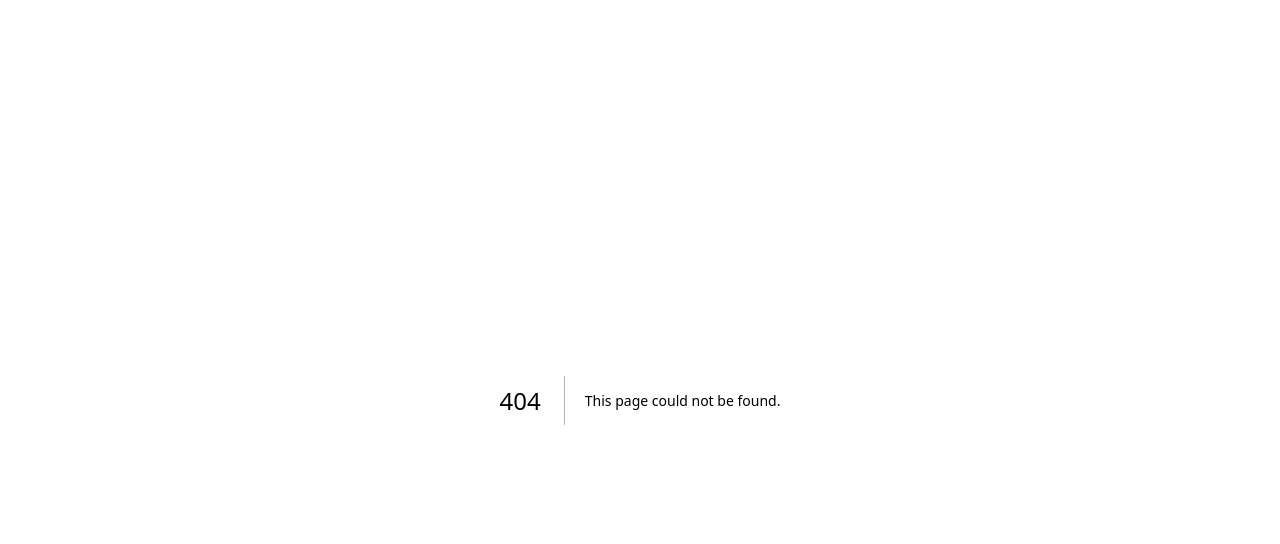
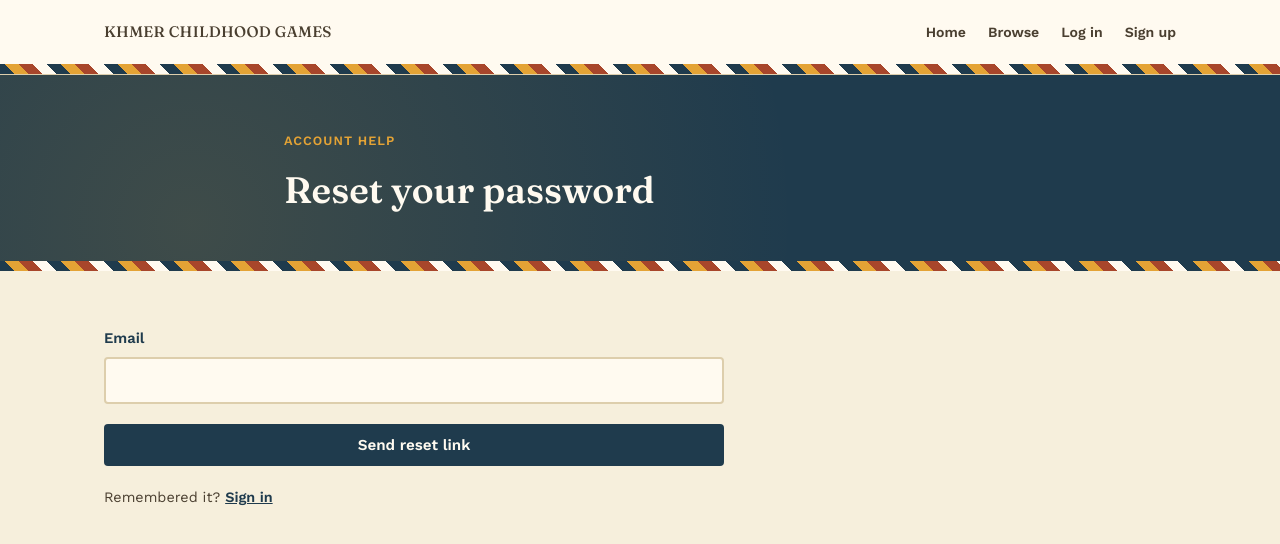
Before and after one commit to rothanayorn/khmer-childhood-game-archive, a Next.js app: page /forgot-password in a window 1280 px wide. Before the commit this address had no page. Shown: the top 544 px of the page. Built offline with nearby package versions, Linux system fonts and the light colour scheme; no server answers.

Commit message:
reset password

```diff
--- /dev/null
+++ b/app/auth/update-password/page.module.css
@@ -0,0 +1,35 @@
+.hero {
+  background: var(--color-indigo);
+  color: var(--color-bg-raised);
+  background-image: radial-gradient(
+    circle at 15% 80%,
+    rgba(228, 163, 53, 0.16),
+    transparent 55%
+  );
+}
+
+.heroInner {
+  padding: 56px 24px 48px;
+  max-width: 760px;
+}
+
+.eyebrow {
+  font-size: 0.8rem;
+  text-transform: uppercase;
+  letter-spacing: 0.08em;
+  color: var(--color-marigold);
+  font-weight: 600;
+  margin: 0 0 16px;
+}
+
+.heroTitle {
+  font-family: var(--font-display);
+  font-weight: 600;
+  font-size: clamp(1.6rem, 3.5vw, 2.3rem);
+  line-height: 1.25;
+  margin: 0;
+}
+
+.main {
+  padding: 56px 24px 40px;
+}
--- /dev/null
+++ b/app/forgot-password/page.js
@@ -0,0 +1,29 @@
+import SiteHeader from "@/components/SiteHeader";
+import ForgotPasswordForm from "@/components/ForgotPasswordForm";
+import styles from "./page.module.css";
+
+export const metadata = {
+  title: "Reset your password — Khmer Childhood Games",
+  description: "Request an email link to reset your archive account password.",
+};
+
+export default function ForgotPasswordPage() {
+  return (
+    <>
+      <SiteHeader />
+
+      <section className={styles.hero}>
+        <div className={`container ${styles.heroInner}`}>
+          <p className={styles.eyebrow}>Account help</p>
+          <h1 className={styles.heroTitle}>Reset your password</h1>
+        </div>
+      </section>
+
+      <div className="kramaStripe" />
+
+      <main className={`container ${styles.main}`}>
+        <ForgotPasswordForm />
+      </main>
+    </>
+  );
+}
--- /dev/null
+++ b/app/forgot-password/page.module.css
@@ -0,0 +1,35 @@
+.hero {
+  background: var(--color-indigo);
+  color: var(--color-bg-raised);
+  background-image: radial-gradient(
+    circle at 15% 80%,
+    rgba(228, 163, 53, 0.16),
+    transparent 55%
+  );
+}
+
+.heroInner {
+  padding: 56px 24px 48px;
+  max-width: 760px;
+}
+
+.eyebrow {
+  font-size: 0.8rem;
+  text-transform: uppercase;
+  letter-spacing: 0.08em;
+  color: var(--color-marigold);
+  font-weight: 600;
+  margin: 0 0 16px;
+}
+
+.heroTitle {
+  font-family: var(--font-display);
+  font-weight: 600;
+  font-size: clamp(1.6rem, 3.5vw, 2.3rem);
+  line-height: 1.25;
+  margin: 0;
+}
+
+.main {
+  padding: 56px 24px 40px;
+}
--- a/components/EntryForm.module.css
+++ b/components/EntryForm.module.css
@@ -105,6 +105,12 @@
   text-decoration: underline;
 }
 
+.switch {
+  margin: 0;
+  font-size: 0.9rem;
+  color: var(--color-ink-soft);
+}
+
 .submitBtn {
   display: inline-flex;
   align-items: center;
--- /dev/null
+++ b/components/ForgotPasswordForm.js
@@ -0,0 +1,83 @@
+"use client";
+
+import { useState } from "react";
+import Link from "next/link";
+import { createClient } from "@/lib/supabase/client";
+import styles from "./EntryForm.module.css";
+
+// Asks Supabase to email a reset link that lands on /auth/update-password.
+// Those redirect paths must be allowed in Supabase Auth → URL Configuration.
+export default function ForgotPasswordForm() {
+  const [email, setEmail] = useState("");
+  const [message, setMessage] = useState("");
+  const [error, setError] = useState("");
+  const [busy, setBusy] = useState(false);
+
+  async function handleSubmit(event) {
+    event.preventDefault();
+    setError("");
+    setMessage("");
+
+    const trimmed = email.trim();
+    if (!trimmed) {
+      setError("Enter the email address for your account.");
+      return;
+    }
+
+    setBusy(true);
+    const supabase = createClient();
+    const redirectTo = `${window.location.origin}/auth/update-password`;
+    const { error: resetError } = await supabase.auth.resetPasswordForEmail(
+      trimmed,
+      { redirectTo }
+    );
+    setBusy(false);
+
+    // Plain by design: never confirm whether an account exists.
+    if (resetError) {
+      setError("We could not send a reset email. Please try again.");
+      return;
+    }
+    setMessage("Check your email for a password reset link.");
+  }
+
+  return (
+    <form className={styles.form} onSubmit={handleSubmit} noValidate>
+      <label className={styles.label}>
+        Email
+        <input
+          className={styles.input}
+          type="email"
+          name="email"
+          value={email}
+          onChange={(event) => setEmail(event.target.value)}
+          autoComplete="email"
+          required
+        />
+      </label>
+
+      {message && (
+        <p className={styles.notice} role="status">
+          {message}
+        </p>
+      )}
+
+      {error && (
+        <p className={styles.error} role="alert">
+          {error}
+        </p>
+      )}
+
+      <button type="submit" className={styles.submitBtn} disabled={busy}>
+        {busy ? "Sending…" : "Send reset link"}
+      </button>
+
+      <p className={styles.switch}>
+        Remembered it?{" "}
+        <Link href="/login" className={styles.switchLink}>
+          Sign in
+        </Link>
+      </p>
+    </form>
+  );
+}
--- a/components/LoginForm.js
+++ b/components/LoginForm.js
@@ -64,6 +64,12 @@ export default function LoginForm() {
         />
       </label>
 
+      <p className={styles.forgot}>
+        <Link href="/forgot-password" className={styles.switchLink}>
+          Forgot password?
+        </Link>
+      </p>
+
       {error && (
         <p className={styles.error} role="alert">
           {error}
--- a/components/LoginForm.module.css
+++ b/components/LoginForm.module.css
@@ -38,6 +38,12 @@
   font-size: 0.9rem;
 }
 
+.forgot {
+  margin: -12px 0 0;
+  font-size: 0.85rem;
+  text-align: right;
+}
+
 .submitBtn {
   display: inline-flex;
   align-items: center;
```
Also changed, not shown: app/auth/update-password/page.js (added, +29 -0 lines), components/UpdatePasswordForm.js (added, +123 -0 lines), 1 other file (tests, documents, lock files or other folders).
